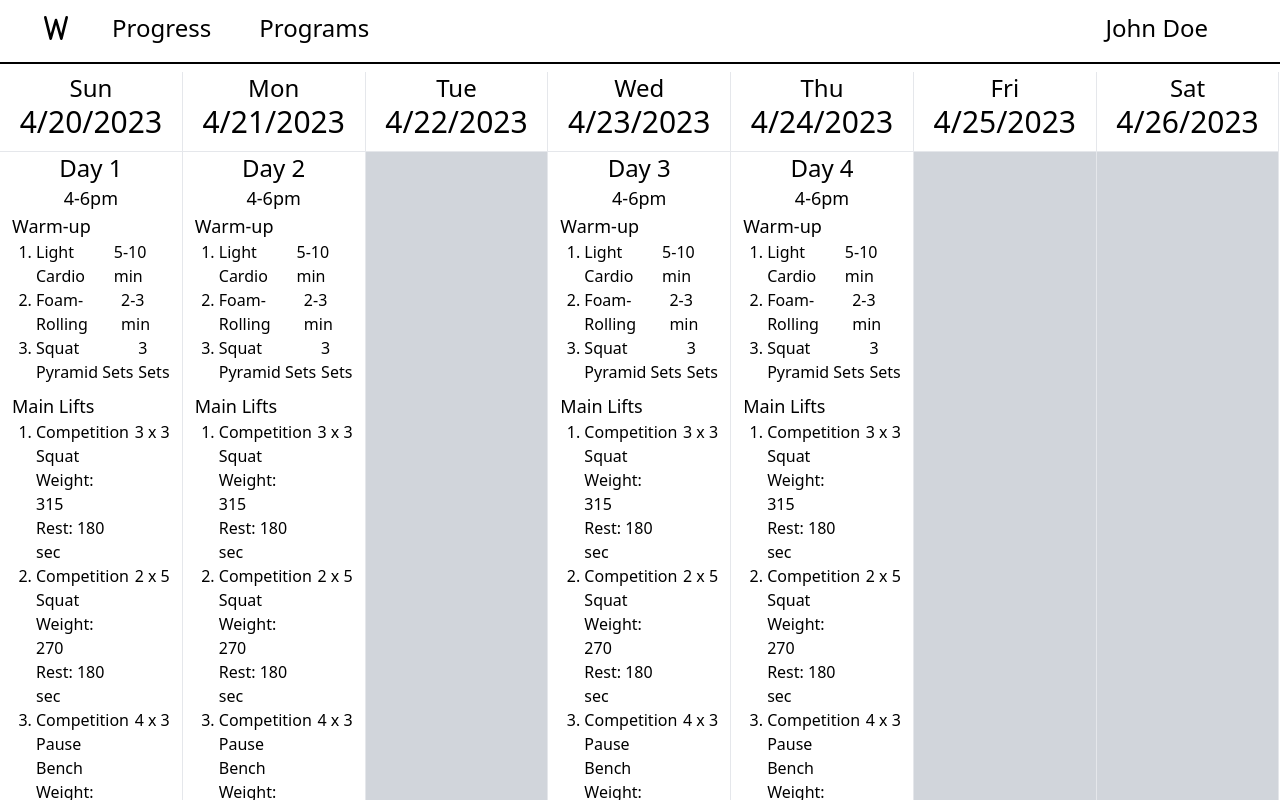
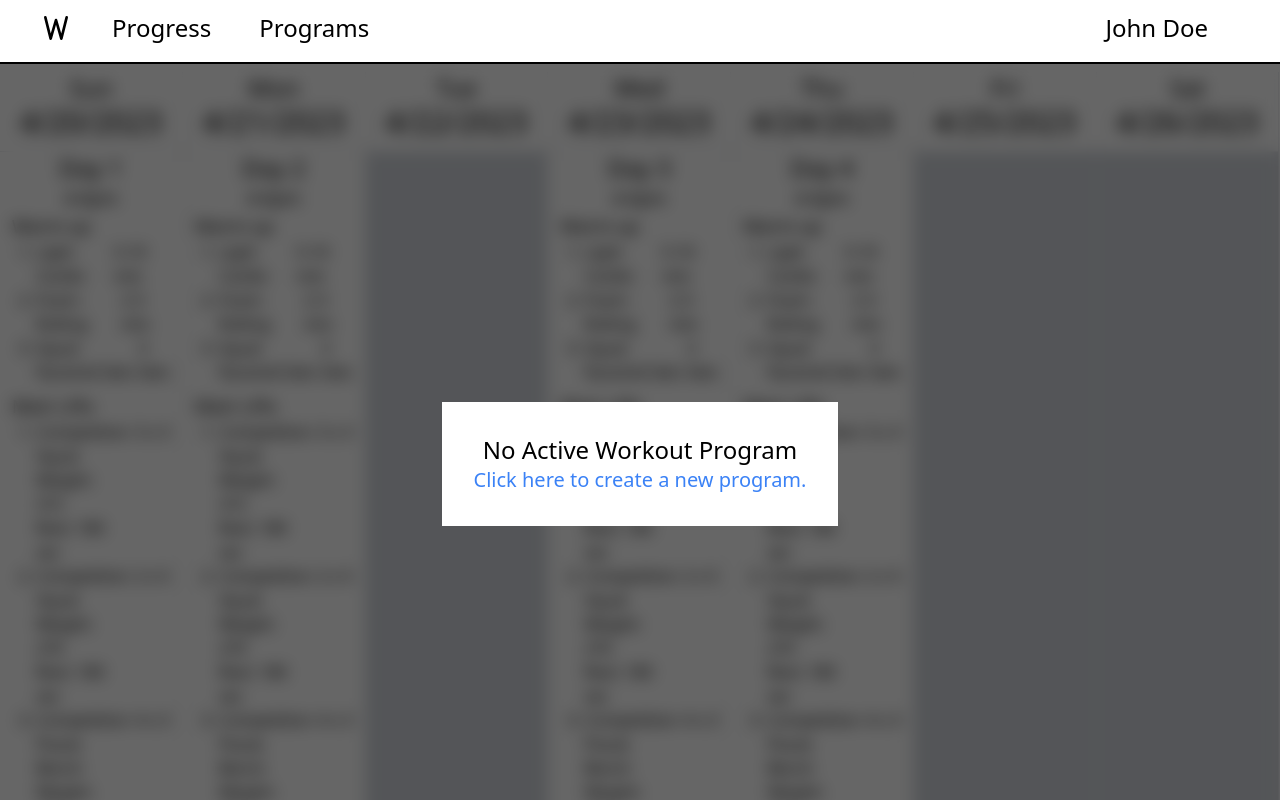
Before and after one commit to WilliamLi10/FitSync, a React (Create React App) app in the folder myproject/: page / in a window 1280 px wide. Shown: the top 800 px of the page. Built offline with nearby package versions, Linux system fonts and the light colour scheme.

Commit message:
More Stuff

```diff
--- a/myproject/package.json
+++ b/myproject/package.json
@@ -11,6 +11,7 @@
     "react-dnd-html5-backend": "^16.0.1",
     "react-dom": "^18.2.0",
     "react-icons": "^4.8.0",
+    "react-router-dom": "^6.11.2",
     "react-scripts": "5.0.1",
     "web-vitals": "^2.1.4"
   },
--- a/myproject/src/App.js
+++ b/myproject/src/App.js
@@ -1,4 +1,5 @@
 import { useState } from "react";
+import { Route, Routes } from "react-router-dom";
 import SideBar from "./components/SideBar";
 import TopBar from "./components/TopBar";
 import "tailwindcss/tailwind.css";
@@ -11,12 +12,20 @@ function App() {
     age: 25,
   });
   return (
-    <> {" "}
-    <div className="flex flex-col h-screen">
+    <>
       <TopBar UserInfo={user} />
-      <WorkoutDisplay className="flex flex-row h-screen w-screen" />
-    </div></>
-
+      <Routes>
+        <Route
+          path="/"
+          element={
+            <div className="flex flex-col h-screen overflow-hidden">
+              <WorkoutDisplay className="flex flex-row h-screen w-screen" />
+            </div>
+          }
+        />
+        <Route path="/WorkoutCreation" />
+      </Routes>
+    </>
   );
 }
 
--- a/myproject/src/components/NoActiveWorkoutOverlay.js
+++ b/myproject/src/components/NoActiveWorkoutOverlay.js
@@ -1,9 +1,11 @@
+import { RiAddBoxLine } from "react-icons/ri";
+import { Link } from "react-router-dom";
 const NoActiveWorkoutOverlay = () => {
   return (
     <div className="fixed w-screen h-screen  flex items-center justify-center bg-black bg-opacity-60 backdrop-filter backdrop-blur">
-        <div className="bg-white p-8 text-center">
+      <div className="bg-white p-8 text-center ">
         <h1 className="text-2xl">No Active Workout Program</h1>
-          <p>Please start a workout program to continue.</p>
+        <Link className = "text-blue-500 text-xl cursor-pointer hover:text-blue-800">Click here to create a new program.</Link>
       </div>
     </div>
   );
--- a/myproject/src/components/WorkoutDisplay.js
+++ b/myproject/src/components/WorkoutDisplay.js
@@ -413,7 +413,7 @@ const WorkoutDisplay = (props) => {
           workoutid={day.workoutid === "8" ? "" : day.workoutid}
         />
       ))}
-      {!curWeek ? <NoActiveWorkoutOverlay /> : ""}
+      {<NoActiveWorkoutOverlay />}
     </div>
   );
 };
--- a/myproject/src/index.js
+++ b/myproject/src/index.js
@@ -1,13 +1,17 @@
-import React from 'react';
-import ReactDOM from 'react-dom/client';
-import './index.css';
-import App from './App';
-import reportWebVitals from './reportWebVitals';
+import React from "react";
+import ReactDOM from "react-dom/client";
+import { BrowserRouter } from "react-router-dom";
 
-const root = ReactDOM.createRoot(document.getElementById('root'));
+import "./index.css";
+import App from "./App";
+import reportWebVitals from "./reportWebVitals";
+
+const root = ReactDOM.createRoot(document.getElementById("root"));
 root.render(
   <React.StrictMode>
-    <App />
+    <BrowserRouter>
+      <App />
+    </BrowserRouter>
   </React.StrictMode>
 );
 
```
Also changed, not shown: 1 other file (tests, documents, lock files or other folders). Lines whose indentation alone changed are shown as unchanged.
